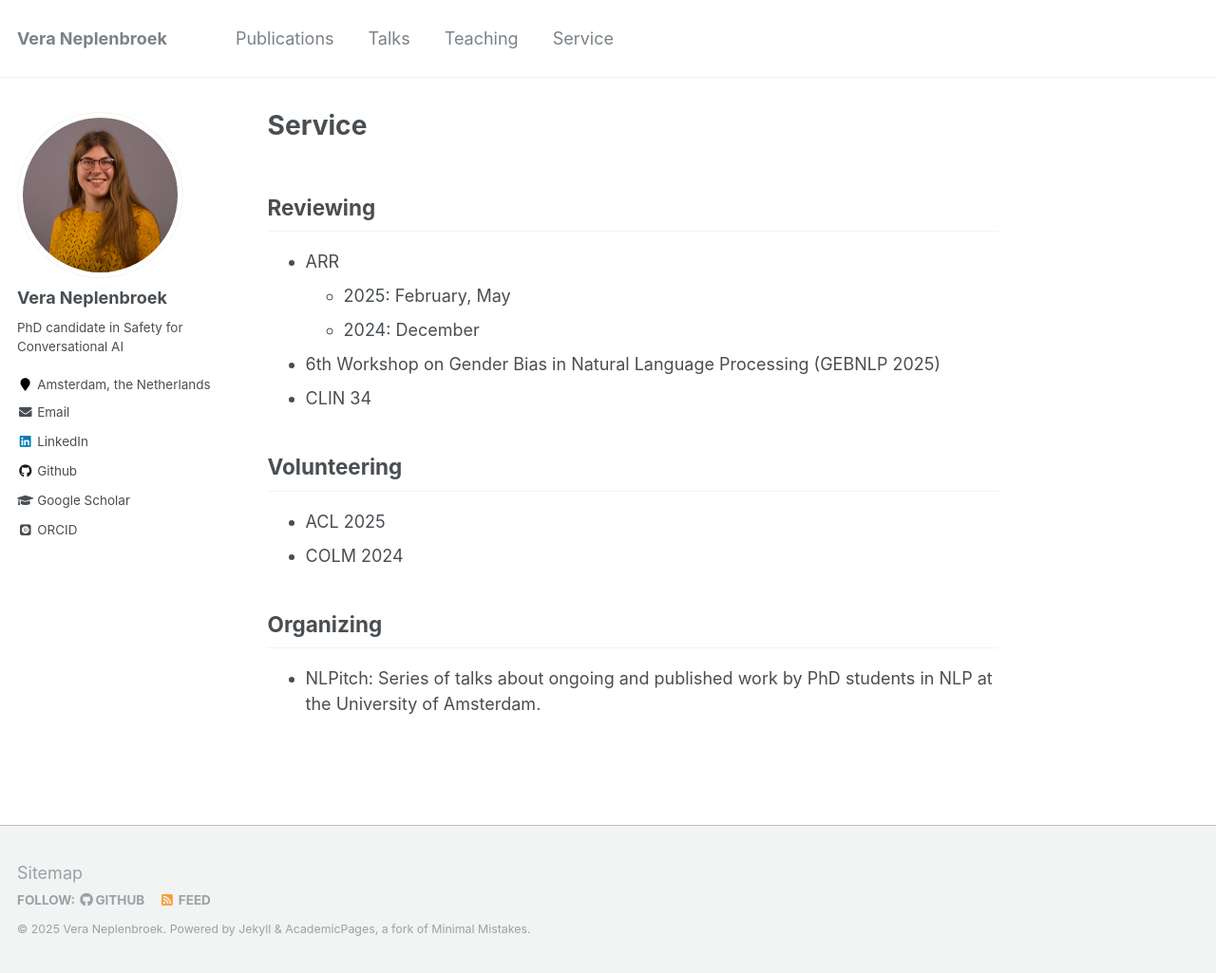
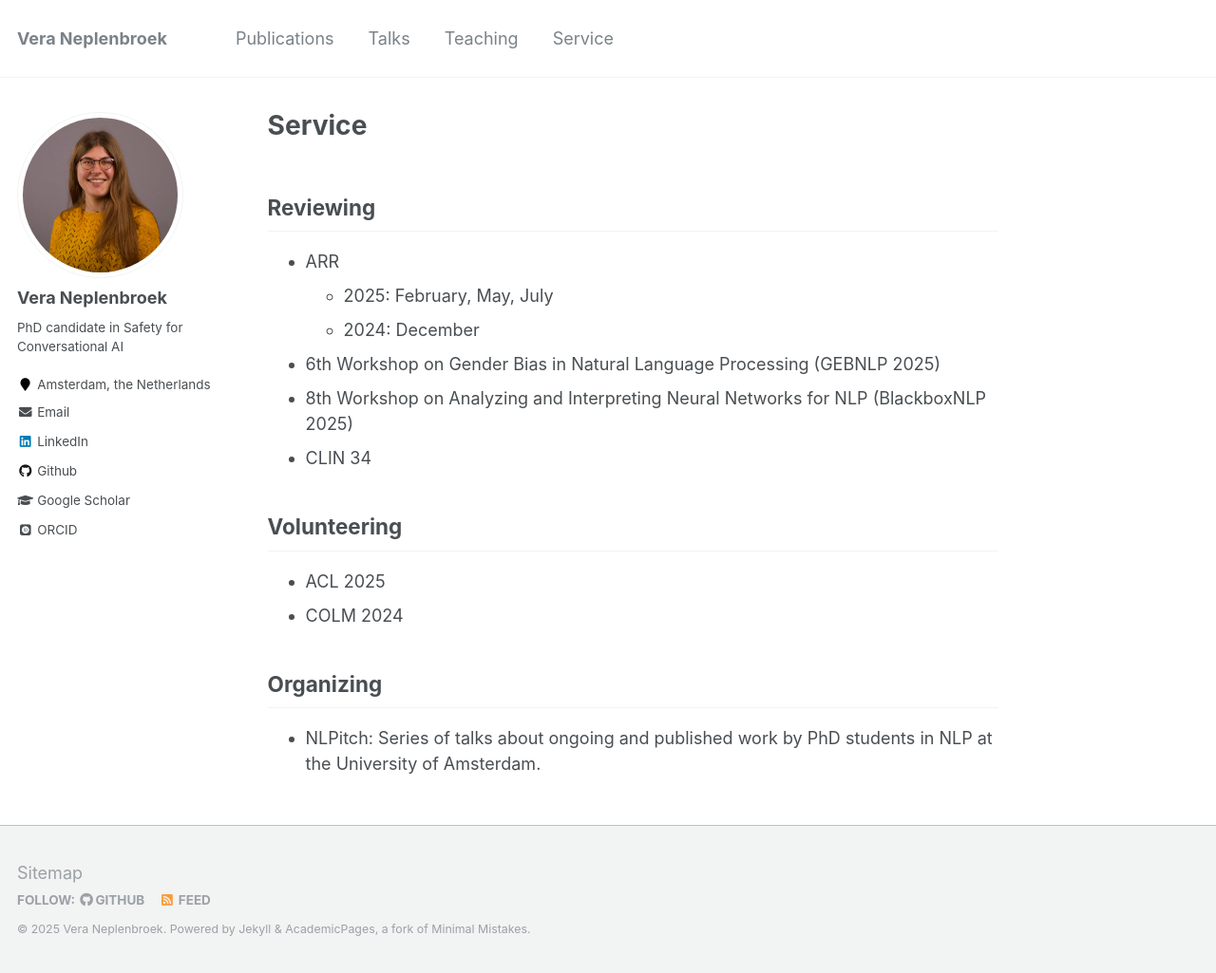
Before and after one commit to Veranep/Veranep.github.io, a Jekyll site: the page built from _pages/service.md, in a window 1280 px wide and 1025 px high. Shown: the whole window at 95% size. Built offline with Jekyll 4.4.1, drawn with Linux system fonts in a browser that asks for light colours; some web fonts are replaced.

Commit message:
Update service.md

```diff
--- a/_pages/service.md
+++ b/_pages/service.md
@@ -9,9 +9,10 @@ redirect_from:
 ## Reviewing
 
 * ARR
-  * 2025: February, May
+  * 2025: February, May, July
   * 2024: December
 * 6th Workshop on Gender Bias in Natural Language Processing (GEBNLP 2025)
+* 8th Workshop on Analyzing and Interpreting Neural Networks for NLP (BlackboxNLP 2025)
 * CLIN 34
 
 ## Volunteering
```
